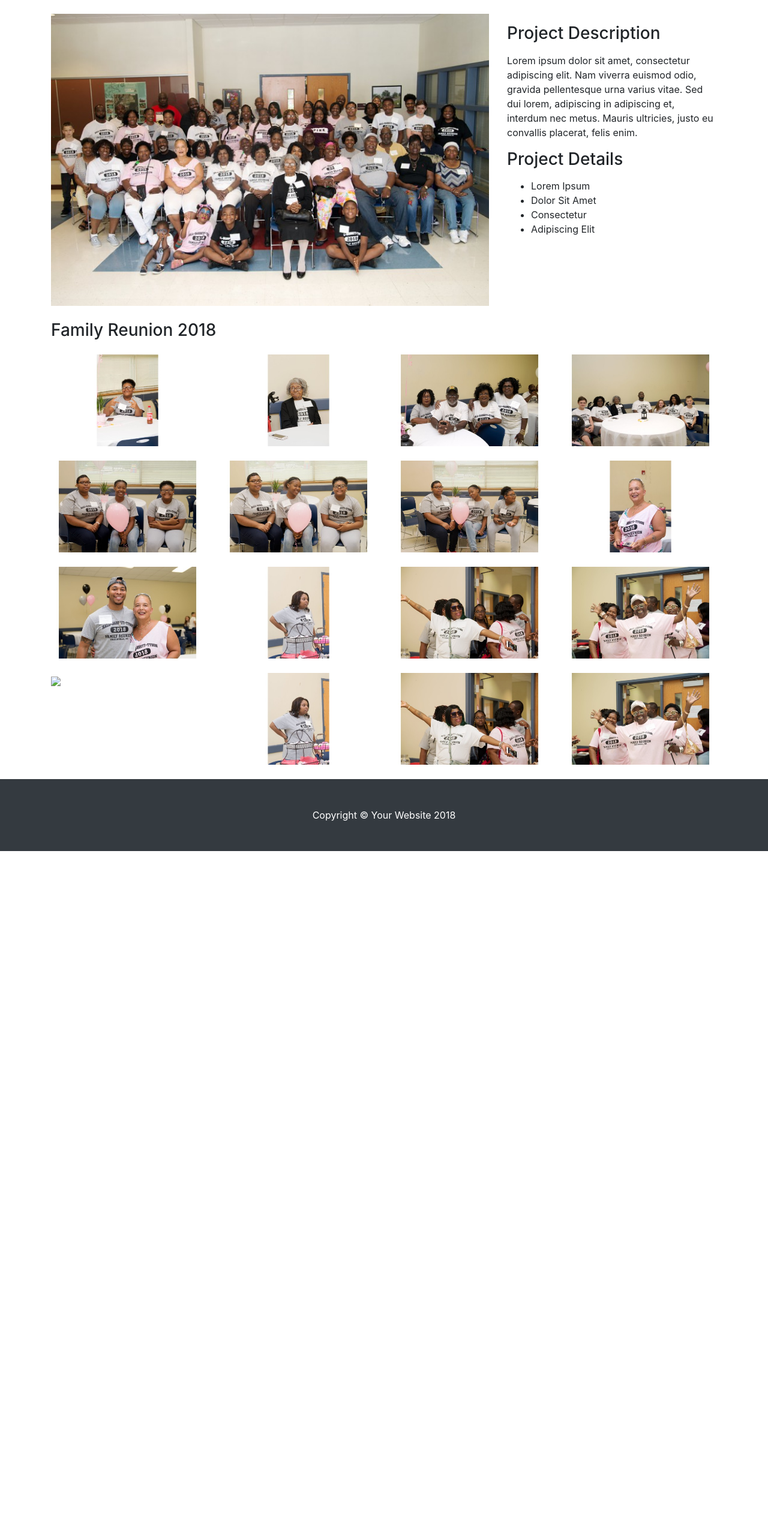
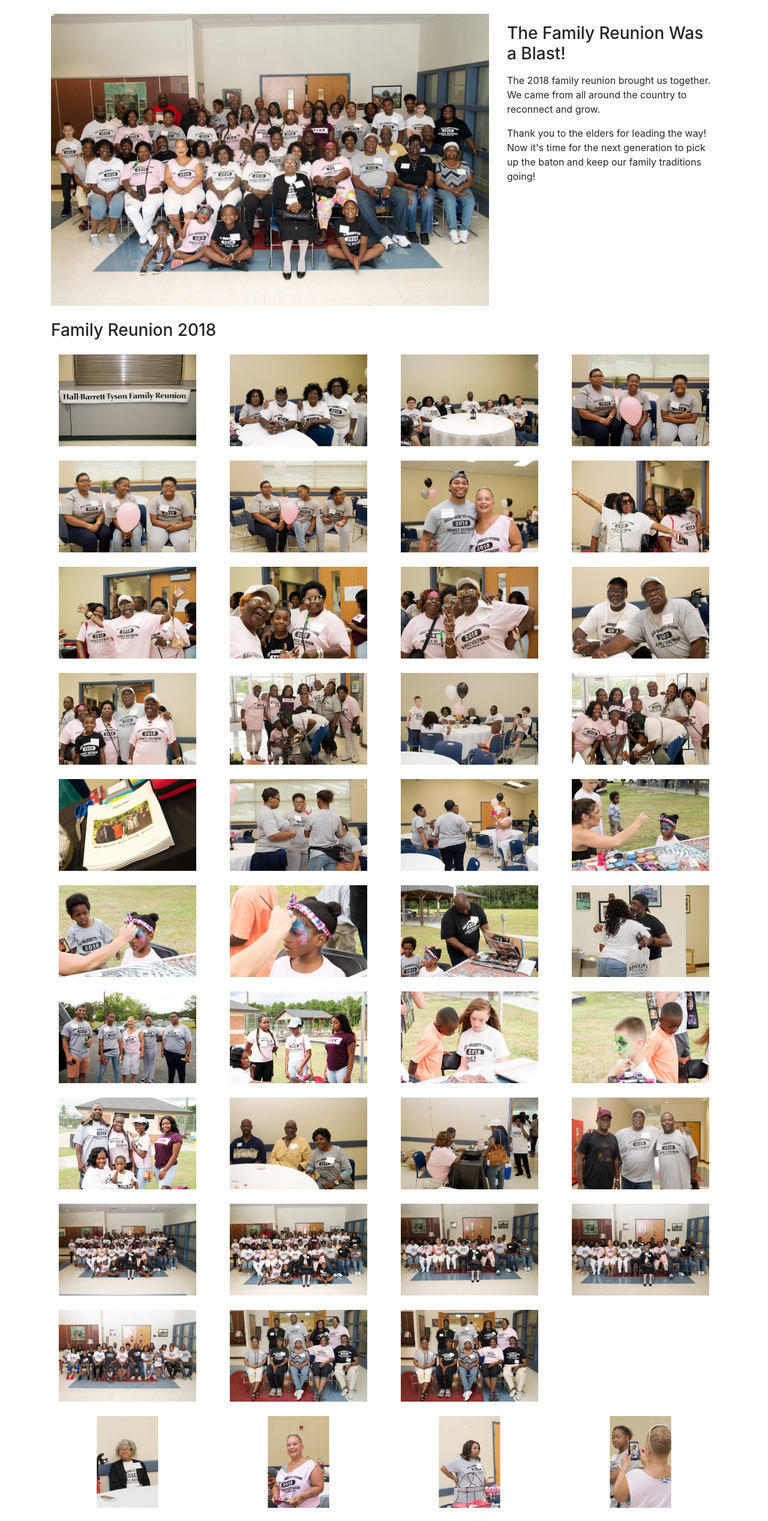
Before and after one commit to hashimwarren/richardandcharlotte, a website: page index.html in a window 1280 px wide. Shown: the part 177-2713 px from the top of the page at 60% size. Before the commit the page ends 1596 px from the top, so only its background shows below. Drawn offline with Linux system fonts and the light colour scheme.

Commit message:
Add all images

```diff
--- a/index.html
+++ b/index.html
@@ -24,6 +24,8 @@
     <nav class="navbar navbar-expand-lg navbar-dark bg-dark fixed-top">
       <div class="container">
         <a class="navbar-brand" href="#">Richard & Charlotte</a>
+
+    <!-- Nav Links - Replace Later
         <button class="navbar-toggler" type="button" data-toggle="collapse" data-target="#navbarResponsive" aria-controls="navbarResponsive" aria-expanded="false" aria-label="Toggle navigation">
           <span class="navbar-toggler-icon"></span>
         </button>
@@ -44,6 +46,7 @@
               <a class="nav-link" href="#">Contact</a>
             </li>
           </ul>
+          -->
         </div>
       </div>
     </nav>
@@ -63,47 +66,35 @@
         </div>
 
         <div class="col-md-4">
-          <h3 class="my-3">Project Description</h3>
-          <p>Lorem ipsum dolor sit amet, consectetur adipiscing elit. Nam viverra euismod odio, gravida pellentesque urna varius vitae. Sed dui lorem, adipiscing in adipiscing et, interdum nec metus. Mauris ultricies, justo eu convallis placerat, felis enim.</p>
-          <h3 class="my-3">Project Details</h3>
-          <ul>
-            <li>Lorem Ipsum</li>
-            <li>Dolor Sit Amet</li>
-            <li>Consectetur</li>
-            <li>Adipiscing Elit</li>
-          </ul>
+          <h3 class="my-3">The Family Reunion Was a Blast!</h3>
+          <p>The 2018 family reunion brought us together. We came from all around the country to reconnect and grow.</p>
+
+          <p>Thank you to the elders for leading the way! Now it's time for the next generation to pick up the baton and keep our family traditions going!</p>
+
         </div>
 
       </div>
       <!-- /.row -->
 
-      <!-- Related Projects Row -->
+      <!-- Reuinion Photos Row -->
       <h3 class="my-4">Family Reunion 2018</h3>
 
       <div class="row">
 
         <div class="col-md-3 col-sm-6 mb-4">
-          <a href="#">
-            <img class="img-fluid" src="img/HBT2k1801.jpg" alt="">
-          </a>
+            <img class="img-fluid" src="img/HBT2k1817.jpg" alt="">
         </div>
 
         <div class="col-md-3 col-sm-6 mb-4">
-          <a href="#">
-            <img class="img-fluid" src="img/HBT2k1802.jpg" alt="">
-          </a>
+            <img class="img-fluid" src="img/HBT2k1803.jpg" alt="">
         </div>
 
         <div class="col-md-3 col-sm-6 mb-4">
-          <a href="#">
-            <img class="img-fluid" src="img/HBT2k1803.jpg" alt="">
-          </a>
+            <img class="img-fluid" src="img/HBT2k1804.jpg" alt="">
         </div>
 
         <div class="col-md-3 col-sm-6 mb-4">
-          <a href="#">
-            <img class="img-fluid" src="img/HBT2k1804.jpg" alt="">
-          </a>
+            <img class="img-fluid" src="img/HBT2k1805.jpg" alt="">
         </div>
 
       </div>
@@ -111,27 +102,19 @@
       <div class="row">
 
         <div class="col-md-3 col-sm-6 mb-4">
-          <a href="#">
-            <img class="img-fluid" src="img/HBT2k1805.jpg" alt="">
-          </a>
+            <img class="img-fluid" src="img/HBT2k1806.jpg" alt="">
         </div>
 
         <div class="col-md-3 col-sm-6 mb-4">
-          <a href="#">
-            <img class="img-fluid" src="img/HBT2k1806.jpg" alt="">
-          </a>
+            <img class="img-fluid" src="img/HBT2k1807.jpg" alt="">
         </div>
 
         <div class="col-md-3 col-sm-6 mb-4">
-          <a href="#">
-            <img class="img-fluid" src="img/HBT2k1807.jpg" alt="">
-          </a>
+            <img class="img-fluid" src="img/HBT2k1809.jpg" alt="">
         </div>
 
         <div class="col-md-3 col-sm-6 mb-4">
-          <a href="#">
-            <img class="img-fluid" src="img/HBT2k1808.jpg" alt="">
-          </a>
+            <img class="img-fluid" src="img/HBT2k1811.jpg" alt="">
         </div>
 
       </div>
@@ -139,27 +122,19 @@
       <div class="row">
 
         <div class="col-md-3 col-sm-6 mb-4">
-          <a href="#">
-            <img class="img-fluid" src="img/HBT2k1809.jpg" alt="">
-          </a>
+            <img class="img-fluid" src="img/HBT2k1812.jpg" alt="">
         </div>
 
         <div class="col-md-3 col-sm-6 mb-4">
-          <a href="#">
-            <img class="img-fluid" src="img/HBT2k1810.jpg" alt="">
-          </a>
+            <img class="img-fluid" src="img/HBT2k1813.jpg" alt="">
         </div>
 
         <div class="col-md-3 col-sm-6 mb-4">
-          <a href="#">
-            <img class="img-fluid" src="img/HBT2k1811.jpg" alt="">
-          </a>
+            <img class="img-fluid" src="img/HBT2k1814.jpg" alt="">
         </div>
 
         <div class="col-md-3 col-sm-6 mb-4">
-          <a href="#">
-            <img class="img-fluid" src="img/HBT2k1812.jpg" alt="">
-          </a>
+            <img class="img-fluid" src="img/HBT2k1815.jpg" alt="">
         </div>
 
       </div>
@@ -167,28 +142,219 @@
       <div class="row">
 
         <div class="col-md-3 col-sm-6 mb-4">
-          <a href="#">
-            <img class="img-fluid" src="img/HBT2k1813.jpg alt="">
-          </a>
+            <img class="img-fluid" src="img/HBT2k1816.jpg" alt="">
         </div>
 
         <div class="col-md-3 col-sm-6 mb-4">
-          <a href="#">
-            <img class="img-fluid" src="img/HBT2k1810.jpg" alt="">
-          </a>
+            <img class="img-fluid" src="img/HBT2k1820.jpg" alt="">
         </div>
 
         <div class="col-md-3 col-sm-6 mb-4">
-          <a href="#">
-            <img class="img-fluid" src="img/HBT2k1811.jpg" alt="">
-          </a>
+            <img class="img-fluid" src="img/HBT2k1818.jpg" alt="">
         </div>
 
         <div class="col-md-3 col-sm-6 mb-4">
-          <a href="#">
-            <img class="img-fluid" src="img/HBT2k1812.jpg" alt="">
-          </a>
+            <img class="img-fluid" src="img/HBT2k1819.jpg" alt="">
         </div>
+
+      </div>
+
+      <div class="row">
+
+        <div class="col-md-3 col-sm-6 mb-4">
+            <img class="img-fluid" src="img/HBT2k1821.jpg" alt="">
+        </div>
+
+        <div class="col-md-3 col-sm-6 mb-4">
+            <img class="img-fluid" src="img/HBT2k1822.jpg" alt="">
+        </div>
+
+        <div class="col-md-3 col-sm-6 mb-4">
+            <img class="img-fluid" src="img/HBT2k1823.jpg" alt="">
+        </div>
+
+        <div class="col-md-3 col-sm-6 mb-4">
+            <img class="img-fluid" src="img/HBT2k1830.jpg" alt="">
+        </div>
+
+      </div>
+
+      <div class="row">
+
+        <div class="col-md-3 col-sm-6 mb-4">
+            <img class="img-fluid" src="img/HBT2k1832.jpg" alt="">
+        </div>
+
+        <div class="col-md-3 col-sm-6 mb-4">
+            <img class="img-fluid" src="img/HBT2k1833.jpg" alt="">
+        </div>
+
+        <div class="col-md-3 col-sm-6 mb-4">
+            <img class="img-fluid" src="img/HBT2k1834.jpg" alt="">
+        </div>
+
+        <div class="col-md-3 col-sm-6 mb-4">
+            <img class="img-fluid" src="img/HBT2k1835.jpg" alt="">
+        </div>
+
+      </div>
+
+      <div class="row">
+
+        <div class="col-md-3 col-sm-6 mb-4">
+            <img class="img-fluid" src="img/HBT2k1838.jpg" alt="">
+        </div>
+
+        <div class="col-md-3 col-sm-6 mb-4">
+            <img class="img-fluid" src="img/HBT2k1839.jpg" alt="">
+        </div>
+
+        <div class="col-md-3 col-sm-6 mb-4">
+            <img class="img-fluid" src="img/HBT2k1841.jpg" alt="">
+        </div>
+
+        <div class="col-md-3 col-sm-6 mb-4">
+            <img class="img-fluid" src="img/HBT2k1842.jpg" alt="">
+        </div>
+
+      </div>
+
+      <div class="row">
+
+        <div class="col-md-3 col-sm-6 mb-4">
+            <img class="img-fluid" src="img/HBT2k1843.jpg" alt="">
+        </div>
+
+        <div class="col-md-3 col-sm-6 mb-4">
+            <img class="img-fluid" src="img/HBT2k1845.jpg" alt="">
+        </div>
+
+        <div class="col-md-3 col-sm-6 mb-4">
+            <img class="img-fluid" src="img/HBT2k1846.jpg" alt="">
+        </div>
+
+        <div class="col-md-3 col-sm-6 mb-4">
+            <img class="img-fluid" src="img/HBT2k1847.jpg" alt="">
+        </div>
+
+      </div>
+
+      <div class="row">
+
+        <div class="col-md-3 col-sm-6 mb-4">
+            <img class="img-fluid" src="img/HBT2k1848.jpg" alt="">
+        </div>
+
+        <div class="col-md-3 col-sm-6 mb-4">
+            <img class="img-fluid" src="img/HBT2k1849.jpg" alt="">
+        </div>
+
+        <div class="col-md-3 col-sm-6 mb-4">
+            <img class="img-fluid" src="img/HBT2k1850.jpg" alt="">
+        </div>
+
+        <div class="col-md-3 col-sm-6 mb-4">
+            <img class="img-fluid" src="img/HBT2k1851.jpg" alt="">
+        </div>
+
+      </div>
+
+      <div class="row">
+
+        <div class="col-md-3 col-sm-6 mb-4">
+            <img class="img-fluid" src="img/HBT2k1852.jpg" alt="">
+        </div>
+
+        <div class="col-md-3 col-sm-6 mb-4">
+            <img class="img-fluid" src="img/HBT2k1853.jpg" alt="">
+        </div>
+
+        <div class="col-md-3 col-sm-6 mb-4">
+            <img class="img-fluid" src="img/HBT2k1854.jpg" alt="">
+        </div>
+
+
+
+      </div>
+
+      <div class="row">
+
+        <div class="col-md-3 col-sm-6 mb-4">
+            <img class="img-fluid" src="img/vertical-HBT2k1802.jpg" alt="">
+        </div>
+
+        <div class="col-md-3 col-sm-6 mb-4">
+            <img class="img-fluid" src="img/vertical-HBT2k1808.jpg" alt="">
+        </div>
+
+        <div class="col-md-3 col-sm-6 mb-4">
+            <img class="img-fluid" src="img/vertical-HBT2k1810.jpg" alt="">
+        </div>
+
+        <div class="col-md-3 col-sm-6 mb-4">
+            <img class="img-fluid" src="img/vertical-HBT2k1824.jpg" alt="">
+        </div>
+
+      </div>
+
+      <div class="row">
+
+        <div class="col-md-3 col-sm-6 mb-4">
+            <img class="img-fluid" src="img/vertical-HBT2k1825.jpg" alt="">
+        </div>
+
+        <div class="col-md-3 col-sm-6 mb-4">
+            <img class="img-fluid" src="img/vertical-HBT2k1825.jpg" alt="">
+        </div>
+
+        <div class="col-md-3 col-sm-6 mb-4">
+            <img class="img-fluid" src="img/vertical-HBT2k1826.jpg" alt="">
+        </div>
+
+        <div class="col-md-3 col-sm-6 mb-4">
+            <img class="img-fluid" src="img/vertical-HBT2k1827.jpg" alt="">
+        </div>
+
+      </div>
+
+      <div class="row">
+
+        <div class="col-md-3 col-sm-6 mb-4">
+            <img class="img-fluid" src="img/vertical-HBT2k1828.jpg" alt="">
+        </div>
+
+        <div class="col-md-3 col-sm-6 mb-4">
+            <img class="img-fluid" src="img/vertical-HBT2k1829.jpg" alt="">
+        </div>
+
+        <div class="col-md-3 col-sm-6 mb-4">
+            <img class="img-fluid" src="img/vertical-HBT2k1831.jpg" alt="">
+        </div>
+
+        <div class="col-md-3 col-sm-6 mb-4">
+            <img class="img-fluid" src="img/vertical-HBT2k1836.jpg" alt="">
+        </div>
+
+      </div>
+
+      <div class="row">
+
+        <div class="col-md-3 col-sm-6 mb-4">
+            <img class="img-fluid" src="img/vertical-HBT2k1837.jpg" alt="">
+        </div>
+
+        <div class="col-md-3 col-sm-6 mb-4">
+            <img class="img-fluid" src="img/vertical-HBT2k1840.jpg" alt="">
+        </div>
+
+        <div class="col-md-3 col-sm-6 mb-4">
+            <img class="img-fluid" src="img/vertical-HBT2k1844.jpg" alt="">
+        </div>
+
+        <div class="col-md-3 col-sm-6 mb-4">
+          <img class="img-fluid" src="img/vertical-HBT2k1801.jpg" alt="">
+      </div>
+
 
       </div>
 
@@ -201,7 +367,7 @@
     <!-- Footer -->
     <footer class="py-5 bg-dark">
       <div class="container">
-        <p class="m-0 text-center text-white">Copyright &copy; Your Website 2018</p>
+        <p class="m-0 text-center text-white">Copyright &copy; Hall - Barrett - Tyson Family</p>
       </div>
       <!-- /.container -->
     </footer>
```
Also changed, not shown: img/vertical-HBT2k1801.jpg (renamed from img/HBT2k1801.jpg), img/vertical-HBT2k1802.jpg (renamed from img/HBT2k1802.jpg), img/vertical-HBT2k1808.jpg (renamed from img/HBT2k1808.jpg), img/vertical-HBT2k1810.jpg (renamed from img/HBT2k1810.jpg), img/vertical-HBT2k1824.jpg (renamed from img/HBT2k1824.jpg), img/vertical-HBT2k1825.jpg (renamed from img/HBT2k1825.jpg), img/vertical-HBT2k1826.jpg (renamed from img/HBT2k1826.jpg), img/vertical-HBT2k1827.jpg (renamed from img/HBT2k1827.jpg), img/vertical-HBT2k1828.jpg (renamed from img/HBT2k1828.jpg), img/vertical-HBT2k1829.jpg (renamed from img/HBT2k1829.jpg), img/vertical-HBT2k1831.jpg (renamed from img/HBT2k1831.jpg), img/vertical-HBT2k1836.jpg (renamed from img/HBT2k1836.jpg), img/vertical-HBT2k1837.jpg (renamed from img/HBT2k1837.jpg), img/vertical-HBT2k1840.jpg (renamed from img/HBT2k1840.jpg), 1 more files.
